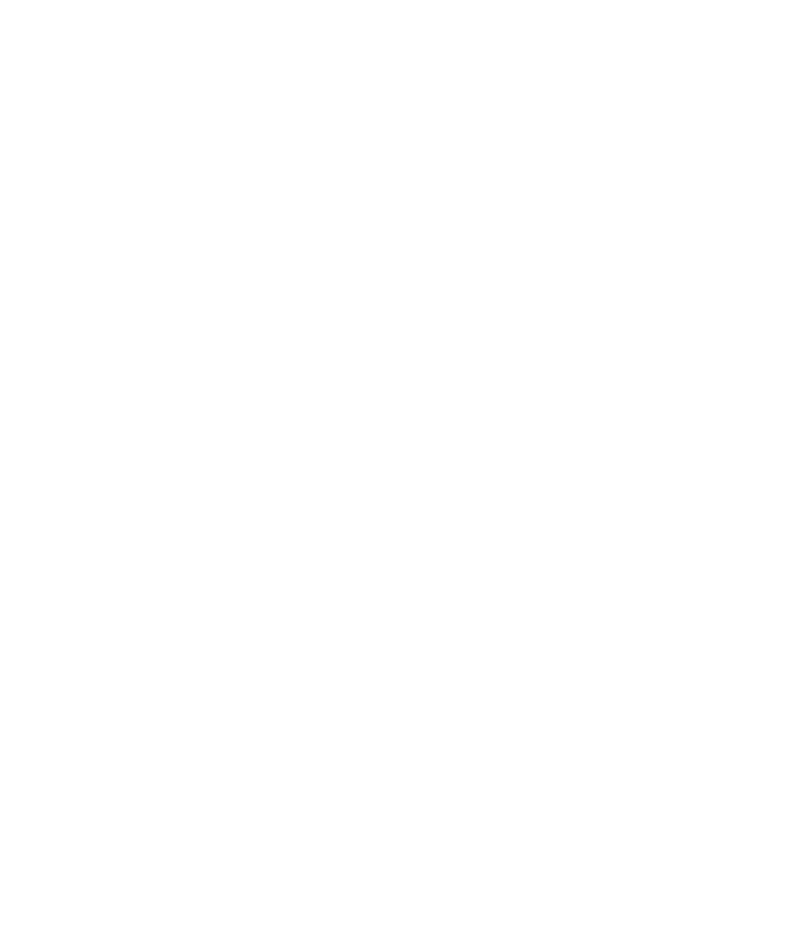
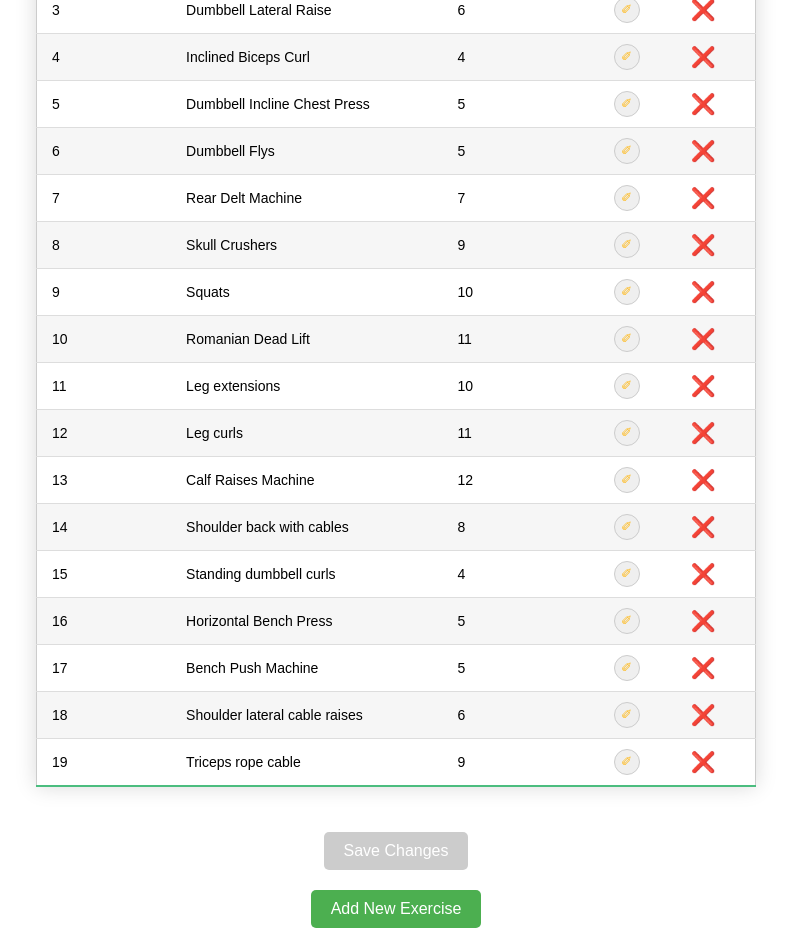
Before and after one commit to DragosGeornoiu/gym-tracker, a React (Vite) app: page /exercises in a window 1280 px wide. Shown: the part 300-1236 px from the top of the page, without its empty margins (244-1035 px from the left). Before the commit the page ends 800 px from the top, so only its background shows below. Built offline with nearby package versions, Linux system fonts and the light colour scheme.

Commit message:
added exercises page and log for drop-down options selection

```diff
--- a/data/exercises.json
+++ b/data/exercises.json
@@ -2,191 +2,96 @@
   {
     "id": "1",
     "name": "Lat pull down Machine2",
-    "muscleIds": [
-      "2"
-    ],
-    "muscleNames": [
-      "Middle Back"
-    ]
+    "muscleId": "2"
   },
   {
     "id": "2",
     "name": "Cable Row",
-    "muscleIds": [
-      "2"
-    ],
-    "muscleNames": [
-      "Middle Back"
-    ]
+    "muscleId": "2"
   },
   {
     "id": "3",
     "name": "Dumbbell Lateral Raise",
-    "muscleIds": [
-      "6"
-    ],
-    "muscleNames": [
-      "Shoulder Lateral"
-    ]
+    "muscleId": "6"
   },
   {
     "id": "4",
     "name": "Inclined Biceps Curl",
-    "muscleIds": [
-      "4"
-    ],
-    "muscleNames": [
-      "Arm Biceps"
-    ]
+    "muscleId": "4"
   },
   {
     "id": "5",
     "name": "Dumbbell Incline Chest Press",
-    "muscleIds": [
-      "5"
-    ],
-    "muscleNames": [
-      "Chest"
-    ]
+    "muscleId": "5"
   },
   {
     "id": "6",
     "name": "Dumbbell Flys",
-    "muscleIds": [
-      "5"
-    ],
-    "muscleNames": [
-      "Chest"
-    ]
+    "muscleId": "5"
   },
   {
     "id": "7",
     "name": "Rear Delt Machine",
-    "muscleIds": [
-      "7"
-    ],
-    "muscleNames": [
-      "Shoulder Front"
-    ]
+    "muscleId": "7"
   },
   {
     "id": "8",
     "name": "Skull Crushers",
-    "muscleIds": [
-      "9"
-    ],
-    "muscleNames": [
-      "Arm Triceps"
-    ]
+    "muscleId": "9"
+  },
+  {
+    "id": "9",
+    "name": "Squats",
+    "muscleId": "10"
   },
   {
     "id": "10",
-    "name": "Squats",
-    "muscleIds": [
-      "10"
-    ],
-    "muscleNames": [
-      "Leg Quadriceps"
-    ]
+    "name": "Romanian Dead Lift",
+    "muscleId": "11"
   },
   {
     "id": "11",
-    "name": "Romanian Dead Lift",
-    "muscleIds": [
-      "11"
-    ],
-    "muscleNames": [
-      "Leg Hamstring"
-    ]
+    "name": "Leg extensions",
+    "muscleId": "10"
   },
   {
     "id": "12",
-    "name": "Leg extensions",
-    "muscleIds": [
-      "10"
-    ],
-    "muscleNames": [
-      "Leg Quadriceps"
-    ]
+    "name": "Leg curls",
+    "muscleId": "11"
   },
   {
     "id": "13",
-    "name": "Leg curls",
-    "muscleIds": [
-      "11"
-    ],
-    "muscleNames": [
-      "Leg Hamstring"
-    ]
+    "name": "Calf Raises Machine",
+    "muscleId": "12"
   },
   {
     "id": "14",
-    "name": "Calf Raises Machine",
-    "muscleIds": [
-      "12"
-    ],
-    "muscleNames": [
-      "Leg calf"
-    ]
+    "name": "Shoulder back with cables",
+    "muscleId": "8"
   },
   {
     "id": "15",
-    "name": "Shoulder back with cables",
-    "muscleIds": [
-      "8"
-    ],
-    "muscleNames": [
-      "Shoulder Back"
-    ]
+    "name": "Standing dumbbell curls",
+    "muscleId": "4"
   },
   {
     "id": "16",
-    "name": "Standing dumbbell curls",
-    "muscleIds": [
-      "4"
-    ],
-    "muscleNames": [
-      "Arm Biceps"
-    ]
+    "name": "Horizontal Bench Press",
+    "muscleId": "5"
   },
   {
     "id": "17",
-    "name": "Horizontal Bench Press",
-    "muscleIds": [
-      "5"
-    ],
-    "muscleNames": [
-      "Chest"
-    ]
+    "name": "Bench Push Machine",
+    "muscleId": "5"
   },
   {
     "id": "18",
-    "name": "Bench Push Machine",
-    "muscleIds": [
-      "5"
-    ],
-    "muscleNames": [
-      "Chest"
-    ]
+    "name": "Shoulder lateral cable raises",
+    "muscleId": "6"
   },
   {
     "id": "19",
-    "name": "Shoulder lateral cable raises",
-    "muscleIds": [
-      "6"
-    ],
-    "muscleNames": [
-      "Shoulder Lateral"
-    ]
-  },
-  {
-    "id": "20",
     "name": "Triceps rope cable",
-    "muscleIds": [
-      "9"
-    ],
-    "muscleNames": [
-      "Arm Triceps"
-    ]
+    "muscleId": "9"
   }
 ]
--- a/src/components/table/TableCell.tsx
+++ b/src/components/table/TableCell.tsx
@@ -11,6 +11,9 @@ export const TableCell = ({ getValue, row, column, table }) => {
   const columnMeta = column.columnDef.meta;
   const tableMeta = table.options.meta;
   const [value, setValue] = useState(initialValue);
+
+  const valueMapping = tableMeta?.valueMapping || ((val) => val);
+  const mappedValue = valueMapping(value);
 
   useEffect(() => {
     setValue(initialValue);
@@ -27,8 +30,7 @@ export const TableCell = ({ getValue, row, column, table }) => {
 
   if (tableMeta?.editedRows[row.id]) {
     if (columnMeta?.editable === false) {
-      // Non-editable column: render value as plain text
-      return <span>{value}</span>;
+      return <span>{mappedValue}</span>;
     }
 
     return columnMeta?.type === "select" ? (
@@ -48,5 +50,6 @@ export const TableCell = ({ getValue, row, column, table }) => {
       />
     );
   }
-  return <span>{value}</span>;
+
+  return <span>{mappedValue}</span>;
 };
--- a/src/pages/ExercisesPage.tsx
+++ b/src/pages/ExercisesPage.tsx
@@ -1,9 +1,175 @@
-import React from 'react'
+import React, { useState, useEffect } from "react";
+import { fetchMuscles, fetchExercises, saveExercises } from "../utils/dataService";
+import { Exercise, Muscle } from "../types";
+import { Table } from "../components/table/Table";
+import { createColumnHelper } from "@tanstack/react-table";
+import { TableCell } from "../components/table/TableCell";
+import { EditCell } from "../components/table/EditCell";
+import RemoveCell from "../components/table/RemoveCell";
+import AddItemPopup from "../components/popup/AddItemPopup";
+
+const columnHelper = createColumnHelper<Exercise>();
 
 function ExercisesPage() {
+  const [exercises, setExercises] = useState<Exercise[]>([]);
+  const [muscles, setMuscles] = useState<Muscle[]>([]);
+  const [originalExercises, setOriginalExercises] = useState<Exercise[]>([]);
+  const [loading, setLoading] = useState(true);
+  const [error, setError] = useState<Error | null>(null);
+  const [saving, setSaving] = useState(false);
+  const [showPopup, setShowPopup] = useState(false);
+  const [confirmDelete, setConfirmDelete] = useState<string | null>(null);
+
+  useEffect(() => {
+    const fetchData = async () => {
+      try {
+        const fetchedMuscles = await fetchMuscles();
+        const fetchedExercises = await fetchExercises();
+        setMuscles(fetchedMuscles);
+        setExercises(fetchedExercises);
+        setOriginalExercises(fetchedExercises);
+      } catch (err) {
+        setError(err as Error);
+      } finally {
+        setLoading(false);
+      }
+    };
+
+    fetchData();
+  }, []);
+
+  const handleSaveChanges = async () => {
+    setSaving(true);
+    try {
+      await saveExercises(exercises);
+      setOriginalExercises(exercises);
+      alert("Changes saved successfully!");
+    } catch (err) {
+      console.error(err);
+      alert("Failed to save changes. Please try again.");
+    } finally {
+      setSaving(false);
+    }
+  };
+
+  const hasUnsavedChanges = JSON.stringify(exercises) !== JSON.stringify(originalExercises);
+
+  // Handle adding a new exercise via the popup
+  const handleAddExercise = (newExercise: { [key: string]: string }) => {
+    const newId = (exercises.length + 1).toString(); // todo this is not a good strategy
+    const exerciseToAdd = { id: newId, name: newExercise.name, muscleId: newExercise.muscleId };
+    setExercises((prevExercises) => [...prevExercises, exerciseToAdd]);
+  };
+
+  // Handle removing an exercise
+  const handleRemoveExercise = (id: string) => {
+    setConfirmDelete(id);
+  };
+
+  const handleConfirmRemoveExercise = () => {
+    if (confirmDelete) {
+      setExercises((prevExercises) => prevExercises.filter((exercise) => exercise.id !== confirmDelete));
+      setConfirmDelete(null);
+    }
+  };
+
+  const handleCancelRemoveExercise = () => {
+    setConfirmDelete(null);
+  };
+
+  // Columns definition for the exercise table
+  const columns = [
+    columnHelper.accessor("id", {
+      header: "Exercise ID",
+      cell: TableCell,
+      meta: {
+        type: "number",
+        editable: false,
+      },
+    }),
+    columnHelper.accessor("name", {
+      header: "Exercise Name",
+      cell: TableCell,
+      meta: {
+        type: "text",
+        editable: true,
+      },
+    }),
+    columnHelper.accessor("muscleId", {
+      header: "Target Muscle",
+      cell: TableCell,  // This will use TableCell, which handles the rendering
+      meta: {
+        type: "select",  // Render as a select dropdown
+        options: muscles.map(muscle => ({
+          value: muscle.id,
+          label: muscle.name
+        })),
+        // Define the value mapping function to map muscleId to muscle name
+        valueMapping: (muscleId: any) => {
+          console.log("Muscles available:", muscles);
+          const muscle = muscles.find(m => m.id === muscleId);
+          return muscle ? muscle.name : muscleId; // If no muscle found, return the ID itself
+        },
+      },
+    }),
+    columnHelper.display({
+      id: "edit",
+      cell: EditCell,
+    }),
+    columnHelper.display({
+      id: "remove",
+      cell: ({ row }) => (
+        <RemoveCell
+          rowId={row.original.id}
+          onRemove={handleRemoveExercise}
+        />
+      ),
+    }),
+  ];
+
+  if (loading) return <p>Loading...</p>;
+  if (error) return <p>Error: {error.message}</p>;
+
   return (
-    <div>ExercisesPage</div>
-  )
+    <div className="exercises-page-container">
+      <h1>Exercises Page</h1>
+      <div className="table-and-button-container">
+        <Table data={exercises} setData={setExercises} columns={columns} />
+        <button
+          className="save-changes-button"
+          onClick={handleSaveChanges}
+          disabled={!hasUnsavedChanges || saving}
+        >
+          {saving ? "Saving..." : "Save Changes"}
+        </button>
+        <button
+          className="add-exercise-button"
+          onClick={() => setShowPopup(true)}
+        >
+          Add New Exercise
+        </button>
+      </div>
+
+      {showPopup && (
+        <AddItemPopup
+          fields={[
+            { name: "name", label: "Exercise Name", type: "text" },
+            { name: "muscleId", label: "Target Muscle", type: "select", options: muscles.map(m => ({ value: m.id, label: m.name })) },
+          ]}
+          onAdd={handleAddExercise}
+          onClose={() => setShowPopup(false)}
+        />
+      )}
+
+      {confirmDelete && (
+        <div className="confirmation-dialog">
+          <p>Are you sure you want to remove this exercise?</p>
+          <button onClick={handleConfirmRemoveExercise}>Yes, Remove</button>
+          <button onClick={handleCancelRemoveExercise}>Cancel</button>
+        </div>
+      )}
+    </div>
+  );
 }
 
-export default ExercisesPage
+export default ExercisesPage;
--- a/src/pages/MusclesPage.tsx
+++ b/src/pages/MusclesPage.tsx
@@ -18,11 +18,6 @@ function MusclesPage() {
   const [saving, setSaving] = useState(false);
   const [showPopup, setShowPopup] = useState(false);
   const [confirmDelete, setConfirmDelete] = useState<string | null>(null);
-
-  if(muscles.length > 0) {
-  console.log("muscles.length: " + muscles.length);
-  console.log("last:" + muscles[muscles.length - 1].id +  muscles[muscles.length - 1].name )
-}
 
   useEffect(() => {
     const fetchData = async () => {
--- a/src/styles.css
+++ b/src/styles.css
@@ -112,3 +112,24 @@ table {
 .confirmation-dialog button:nth-child(2) {
   background-color: #dc3545; /* Red for "Cancel" button */
 }
+
+/* Style the button to match a clean and modern look */
+.add-exercise-button {
+  background-color: #4CAF50; /* Green background */
+  color: white;
+  padding: 10px 20px;
+  border-radius: 5px;
+  font-size: 16px;
+  cursor: pointer;
+  border: none;
+  transition: background-color 0.3s ease;
+}
+
+.add-exercise-button:hover {
+  background-color: #45a049; /* Slightly darker green on hover */
+}
+
+.add-exercise-button:focus {
+  outline: none; /* Remove outline for focus */
+  box-shadow: 0 0 5px rgba(0, 0, 0, 0.2); /* Focus shadow */
+}
--- a/src/types.ts
+++ b/src/types.ts
@@ -8,7 +8,7 @@ export type Muscle = {
 export type Exercise = {
     id: number,
     name: string,
-    muscleIds: number[];
+    muscleId: number;
 };
 
 export type Workout = {
--- a/src/utils/dataService.ts
+++ b/src/utils/dataService.ts
@@ -1,28 +1,40 @@
-import { Muscle, Exercise, Workout } from "../types";
-
+import { Muscle, Exercise } from "../types";
 
 const GITHUB_API_BASE_URL = "https://api.github.com";
 const REPO_OWNER = "DragosGeornoiu";
 const REPO_NAME = "gym-tracker";
 const MUSCLES_JSON = "data/muscles.json";
-const TOKEN = ""; //TODO this should be injected or something
+const EXERCISES_JSON = "data/exercises.json";
+const TOKEN = "github_pat_..."; // TODO: Replace with a secure method for handling secrets
 
-export async function fetchData<T>(url: string): Promise<T> {
-    const response = await fetch(url);
-    if(!response.ok) {
-        throw new Error('Failed to fetch ${url}: #{response.statusText}');
-    }
-
-    const data = await response.json();
-    return data as T;
+// Generic fetch function
+async function fetchData<T>(url: string): Promise<T> {
+  const response = await fetch(url);
+  if (!response.ok) {
+    throw new Error(`Failed to fetch ${url}: ${response.statusText}`);
+  }
+  return response.json() as T;
 }
 
+// Fetch muscles from the JSON file
 export async function fetchMuscles(): Promise<Muscle[]> {
-    return fetchData<Muscle[]>('../../data/muscles.json');
+  return fetchData<Muscle[]>('../../data/muscles.json');
 }
 
-export async function getFileSHA(): Promise<string> {
-  const url = `${GITHUB_API_BASE_URL}/repos/${REPO_OWNER}/${REPO_NAME}/contents/${MUSCLES_JSON}`;
+// Fetch exercises and map muscleIds to muscle names
+export async function fetchExercises(): Promise<Exercise[]> {
+  const muscles = await fetchMuscles();
+  const exercises = await fetchData<Exercise[]>('../../data/exercises.json');
+
+  return exercises.map((exercise) => ({
+    ...exercise,
+    muscleName: muscles.find((muscle) => muscle.id === exercise.muscleId)?.name || "Unknown Muscle",
+  }));
+}
+
+// Retrieve the SHA of a file in the GitHub repository
+export async function getFileSHA(filePath: string): Promise<string> {
+  const url = `${GITHUB_API_BASE_URL}/repos/${REPO_OWNER}/${REPO_NAME}/contents/${filePath}`;
   const response = await fetch(url, {
     headers: {
       Authorization: `Bearer ${TOKEN}`,
@@ -30,18 +42,18 @@ export async function getFileSHA(): Promise<string> {
   });
 
   if (!response.ok) {
-    throw new Error(`Failed to fetch file SHA: ${response.statusText}`);
+    throw new Error(`Failed to fetch file SHA for ${filePath}: ${response.statusText}`);
   }
 
   const data = await response.json();
   return data.sha;
 }
 
-// Save updated data to GitHub
-export async function saveMuscles(muscles: any[]): Promise<void> {
-  const sha = await getFileSHA();
+// Save data to the GitHub repository
+export async function saveData(filePath: string, data: any[], commitMessage: string): Promise<void> {
+  const sha = await getFileSHA(filePath);
 
-  const url = `${GITHUB_API_BASE_URL}/repos/${REPO_OWNER}/${REPO_NAME}/contents/${MUSCLES_JSON}`;
+  const url = `${GITHUB_API_BASE_URL}/repos/${REPO_OWNER}/${REPO_NAME}/contents/${filePath}`;
   const response = await fetch(url, {
     method: "PUT",
     headers: {
@@ -49,13 +61,24 @@ export async function saveMuscles(muscles: any[]): Promise<void> {
       Authorization: `Bearer ${TOKEN}`,
     },
     body: JSON.stringify({
-      message: "Update muscles.json via app",
-      content: btoa(JSON.stringify(muscles, null, 2)), // Base64 encode JSON
+      message: commitMessage,
+      content: btoa(JSON.stringify(data, null, 2)), // Base64 encode JSON
       sha,
     }),
   });
 
   if (!response.ok) {
-    throw new Error(`Failed to save data: ${response.statusText}`);
+    throw new Error(`Failed to save data to ${filePath}: ${response.statusText}`);
   }
 }
+
+// Save exercises back to the GitHub repository
+export async function saveExercises(exercises: Exercise[]): Promise<void> {
+  const formattedExercises = exercises.map(({ muscleName, ...rest }) => rest); // Exclude muscleName
+  await saveData(EXERCISES_JSON, formattedExercises, "Update exercises.json via app");
+}
+
+// Save muscles back to the GitHub repository
+export async function saveMuscles(muscles: Muscle[]): Promise<void> {
+  await saveData(MUSCLES_JSON, muscles, "Update muscles.json via app");
+}
```
Also changed, not shown: src/components/popup/AddItemPopup.tsx (+18 -2 lines), src/components/table/EditCell.tsx (+0 -12 lines).
